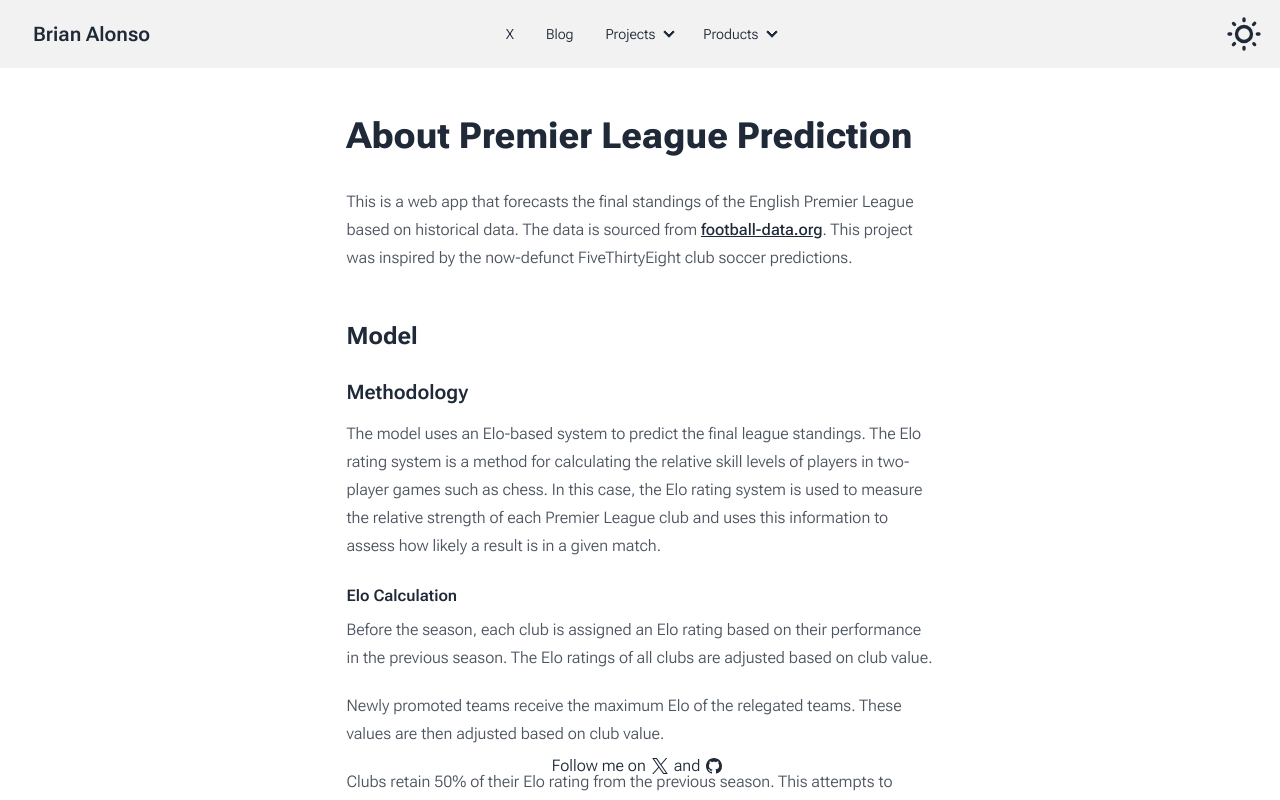
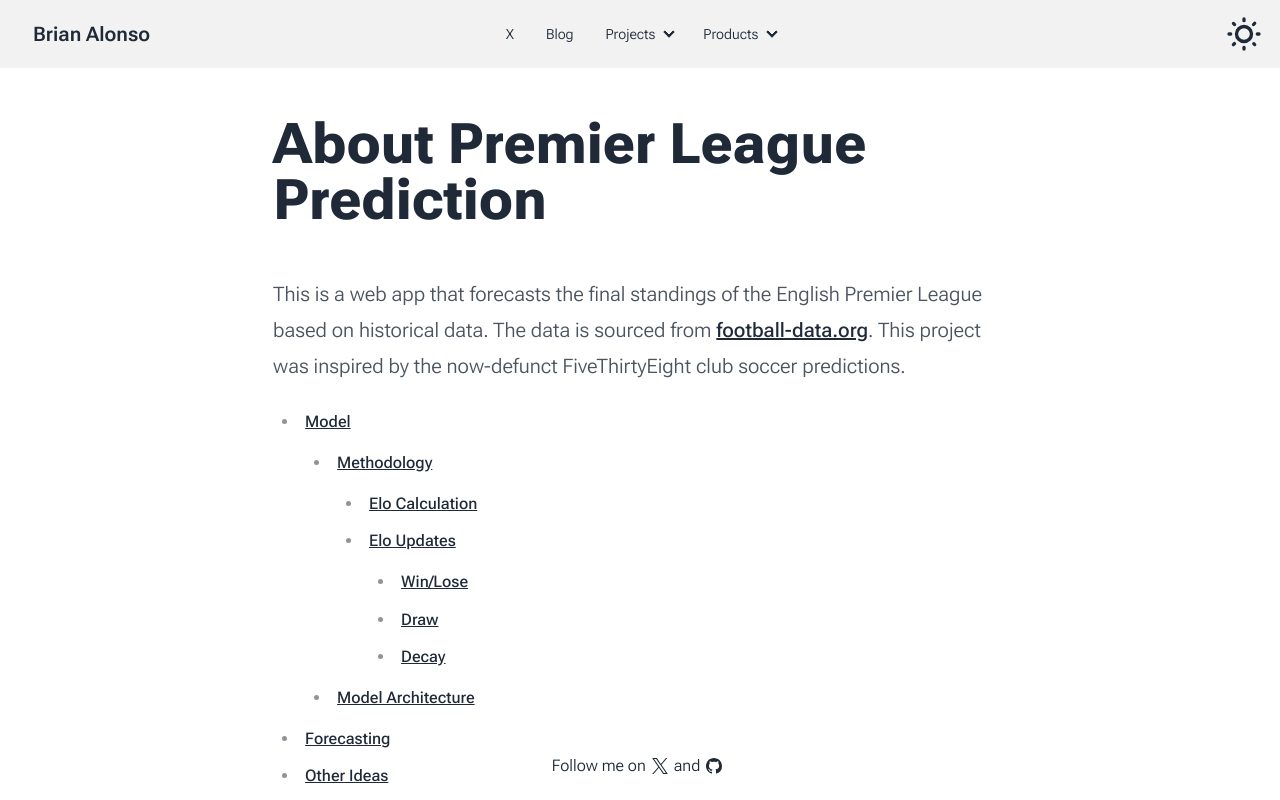
Before and after one commit to bealonso2/site, a Next.js app: page /pl-prediction/about in a window 1280 px wide. Shown: the top 800 px of the page. Built offline with nearby package versions, Linux system fonts and the light colour scheme.

Commit message:
Adding TOC to article

```diff
--- a/app/pl-prediction/about/page.tsx
+++ b/app/pl-prediction/about/page.tsx
@@ -1,10 +1,15 @@
+"use client";
 import PageContainer from "@/components/layout/PageContainer";
+import TOC from "@/components/layout/TOC/TableOfContents";
+import useTOCHeadings from "@/components/layout/TOC/useTOCHeadings";
 import Equation from "@/components/pl-prediction/Equation";
 
 export default function About() {
+  const headings = useTOCHeadings();
+
   return (
     <PageContainer>
-      <article className="prose mx-auto">
+        <article className="prose prose-sm sm:prose lg:prose-lg xl:prose-xl mx-auto">
         <h1>About Premier League Prediction</h1>
         <p>
           This is a web app that forecasts the final standings of the English
@@ -27,6 +32,7 @@ export default function About() {
           ></a>
           FiveThirtyEight club soccer predictions.
         </p>
+        <TOC headings={headings} />
         <h2>Model</h2>
         <h3>Methodology</h3>
         <p>
--- /dev/null
+++ b/components/layout/TOC/TableOfContents.tsx
@@ -0,0 +1,52 @@
+import React from "react";
+import { Heading } from "./useTOCHeadings";
+
+interface TOCProps {
+  headings: Heading[];
+}
+
+const TOC: React.FC<TOCProps> = ({ headings }) => {
+  const renderTOC = (
+    headings: TOCProps["headings"],
+    currentLevel = 2
+  ): JSX.Element | null => {
+    const items: JSX.Element[] = [];
+    let index = 0;
+
+    while (index < headings.length) {
+      const heading = headings[index];
+
+      if (heading.level === currentLevel) {
+        // Start a new list item for the current heading
+        const subHeadings = [];
+        index++;
+
+        // Gather all subheadings that belong to the current heading
+        while (
+          index < headings.length &&
+          headings[index].level > currentLevel
+        ) {
+          subHeadings.push(headings[index]);
+          index++;
+        }
+
+        items.push(
+          <li key={heading.id}>
+            <a href={`#${heading.id}`}>{heading.text}</a>
+            {/* Recursively render subheadings if any */}
+            {subHeadings.length > 0 && renderTOC(subHeadings, currentLevel + 1)}
+          </li>
+        );
+      } else {
+        index++;
+      }
+    }
+
+    if (items.length === 0) return null;
+    return <ul>{items}</ul>;
+  };
+
+  return <nav className="prose">{renderTOC(headings)}</nav>;
+};
+
+export default TOC;
--- /dev/null
+++ b/components/layout/TOC/useTOCHeadings.ts
@@ -0,0 +1,42 @@
+"use client";
+import { useEffect, useState } from "react";
+
+export interface Heading {
+  id: string;
+  text: string;
+  level: number;
+}
+
+const useTOCHeadings = (): Heading[] => {
+  const [headings, setHeadings] = useState<Heading[]>([]);
+
+  useEffect(() => {
+    const headingElements = document.querySelectorAll("h2, h3, h4, h5, h6");
+    const headingArray: Heading[] = Array.from(headingElements).map(
+      (heading) => {
+        let id = heading.id;
+
+        // If the heading doesn't have an ID, generate one based on its text content
+        if (!id) {
+          id = heading.textContent?.replace(/\s+/g, "-").toLowerCase() || "";
+          heading.id = id; // Update the DOM element with the generated ID
+        }
+
+        // Extract the level from the tag name (e.g., 'h2' -> 2)
+        const level = parseInt(heading.tagName[1], 10);
+
+        return {
+          id,
+          text: heading.textContent || "",
+          level,
+        };
+      }
+    );
+
+    setHeadings(headingArray);
+  }, []);
+
+  return headings;
+};
+
+export default useTOCHeadings;
```
